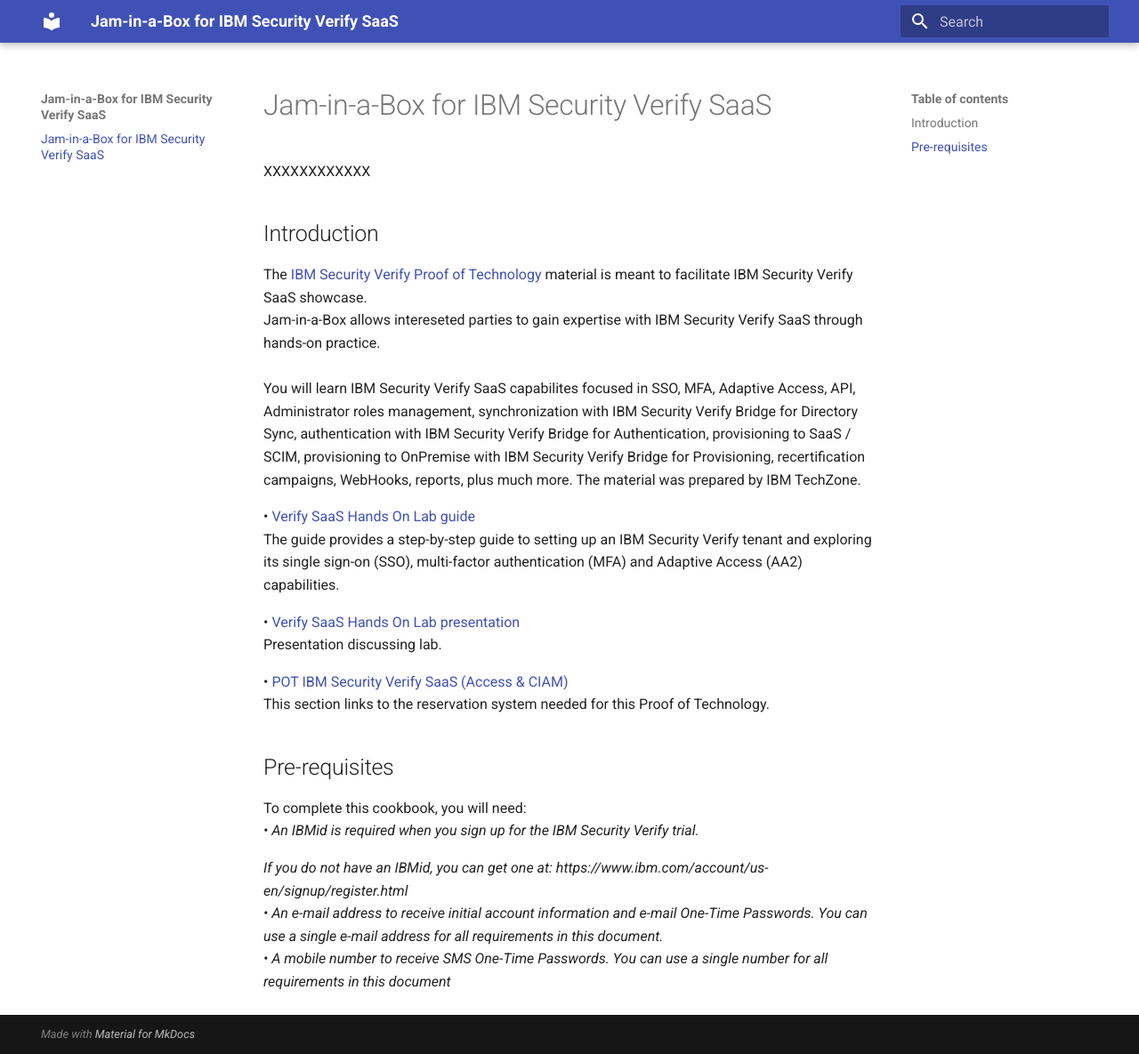
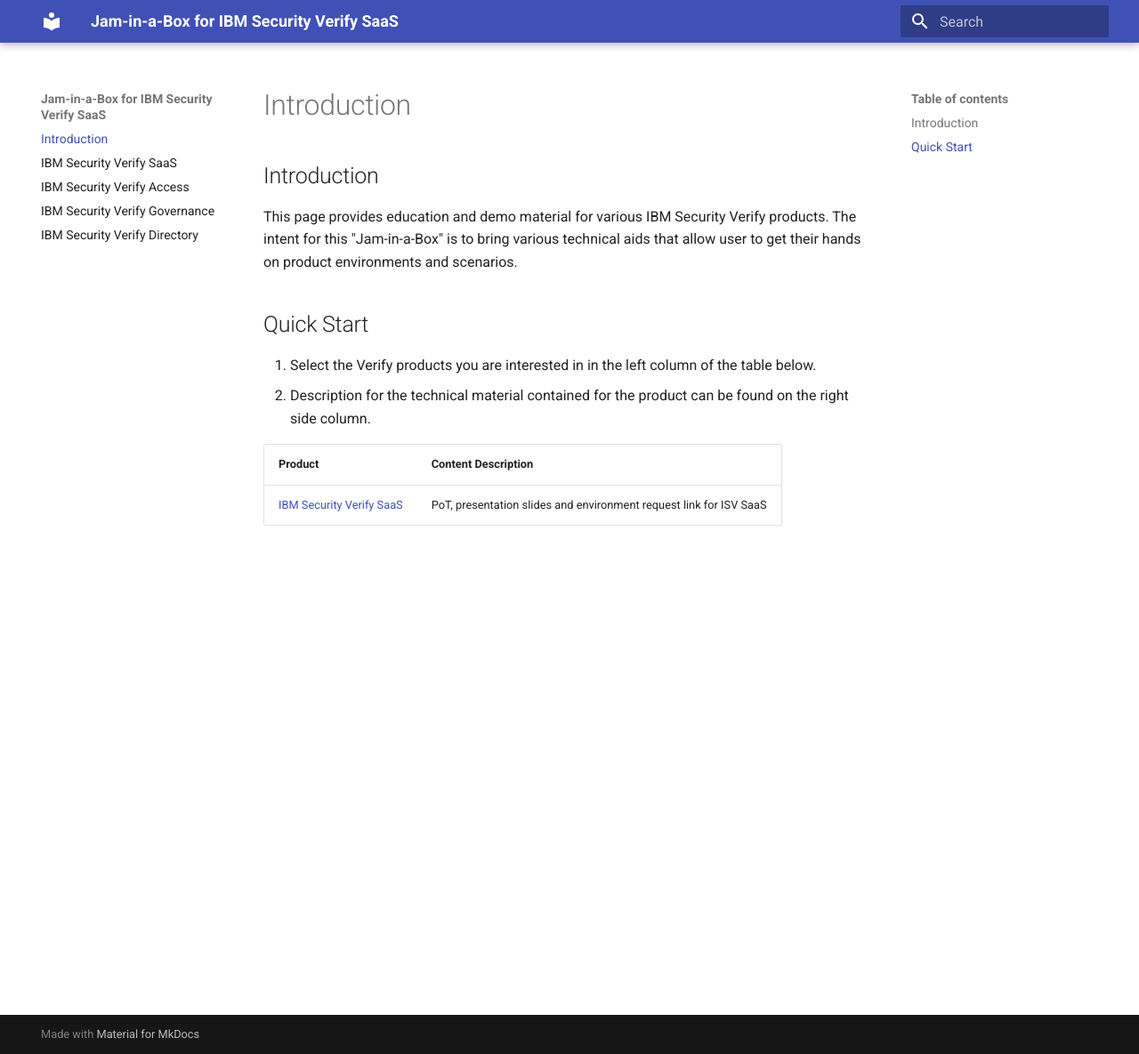
Before and after one commit to IBM/verify-jam-in-a-box, an MkDocs documentation site: the page built from docs/index.md, in a window 1280 px wide and 1185 px high. Shown: the whole window at 89% size. Built offline with MkDocs 1.6.1 and Material for MkDocs 9.7.7, drawn with Linux system fonts in a browser that asks for light colours.

Commit message:
started making table on index doc

```diff
--- a/docs/index.md
+++ b/docs/index.md
@@ -1,23 +1,15 @@
-# Jam-in-a-Box for IBM Security Verify SaaS
-XXXXXXXXXXXX
+# Introduction
 
 ## Introduction
 
-The [IBM Security Verify Proof of Technology](https://techzone.ibm.com/collection/pot-isv/journey-po-t-ibm-security-verify-saa-s-access) material is meant to facilitate IBM Security Verify SaaS showcase.<br>
-Jam-in-a-Box allows intereseted parties to gain expertise with IBM Security Verify SaaS through hands-on practice. <br><br>
-You will learn IBM Security Verify SaaS capabilites focused in SSO, MFA, Adaptive Access, API, Administrator roles management, synchronization with IBM Security Verify Bridge for Directory Sync, authentication with IBM Security Verify Bridge for Authentication, provisioning to SaaS / SCIM, provisioning to OnPremise with IBM Security Verify Bridge for Provisioning, recertification campaigns, WebHooks, reports, plus much more. The material was prepared by IBM TechZone.<br>
+This page provides education and demo material for various IBM Security Verify products.
+The intent for this "Jam-in-a-Box" is to bring various technical aids that allow user to get their hands on product environments and scenarios.
 
-• [Verify SaaS Hands On Lab guide](https://ibm.seismic.com/app?ContentId=510d65b5-e15c-4e55-b011-1afeaeaf9789)<br>
-The guide provides a step-by-step guide to setting up an IBM Security Verify tenant and exploring its single sign-on (SSO), multi-factor authentication (MFA) and Adaptive Access (AA2) capabilities. <p>
-• [Verify SaaS Hands On Lab presentation](https://ibm.seismic.com/app?ContentId=6d21a8ca-7c49-4ec7-a7e0-dafed0cd3199)<br>
-Presentation discussing lab. <p>
-• [POT IBM Security Verify SaaS (Access & CIAM)](https://techzone.ibm.com/collection/pot-isv/journey-po-t-ibm-security-verify-saa-s-access)<br>
-This section links to the reservation system needed for this Proof of Technology.
+## Quick Start
 
+1. Select the Verify products you are interested in in the left column of the table below.
+2. Description for the technical material contained for the product can be found on the right side column.
 
-## Pre-requisites
-To complete this cookbook, you will need:<br>
-<i>• An IBMid is required when you sign up for the IBM Security Verify trial. <br><p>If you do not have
-an IBMid, you can get one at: https://www.ibm.com/account/us-en/signup/register.html <br>
-• An e-mail address to receive initial account information and e-mail One-Time Passwords. You can use a single e-mail address for all requirements in this document.<br>
-• A mobile number to receive SMS One-Time Passwords. You can use a single number for all requirements in this document
+| Product                                                       | Content Description  |
+| ------------------------------------------------------------ | ------------------------------------------------------------ |
+| [IBM Security Verify SaaS](https://github.com/IBM/verify-jam-in-a-box/tree/main/docs/chapter1.md) | PoT, presentation slides and environment request link for ISV SaaS |
--- a/mkdocs.yml
+++ b/mkdocs.yml
@@ -1,4 +1,10 @@
 site_name: Jam-in-a-Box for IBM Security Verify SaaS
 theme:
   name: material
+  navigation:
+    - Homepage: index.md
+    - Project: index.md
+      -Introduction: index.md
+      -Next Page: chapter2.md
+
   language: en
```
Also changed, not shown: docs/chapter1.md (added, +20 -0 lines), docs/chapter2.md (added, +3 -0 lines), docs/chapter3.md (added, +3 -0 lines), docs/chapter4.md (added, +3 -0 lines).
